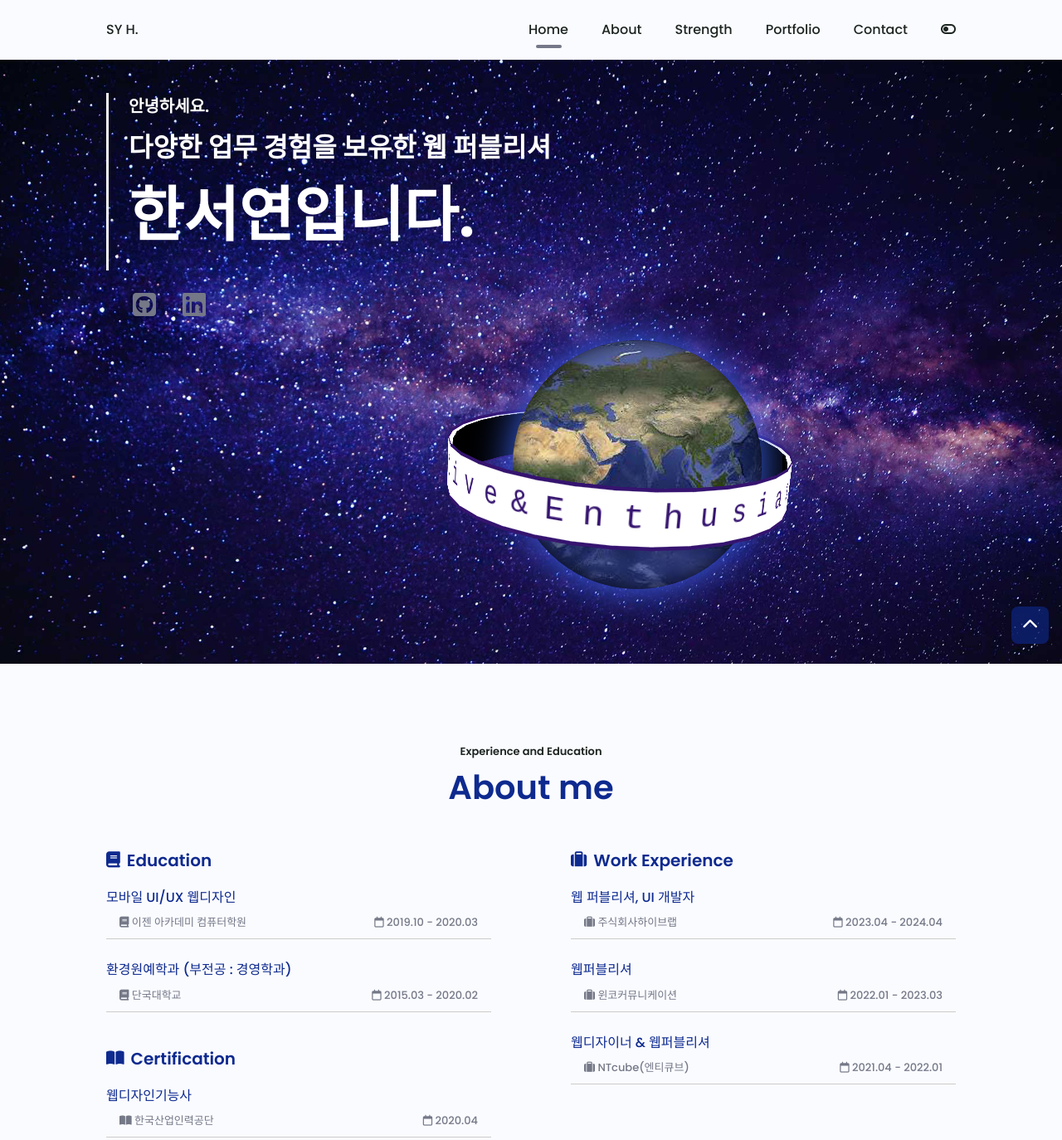
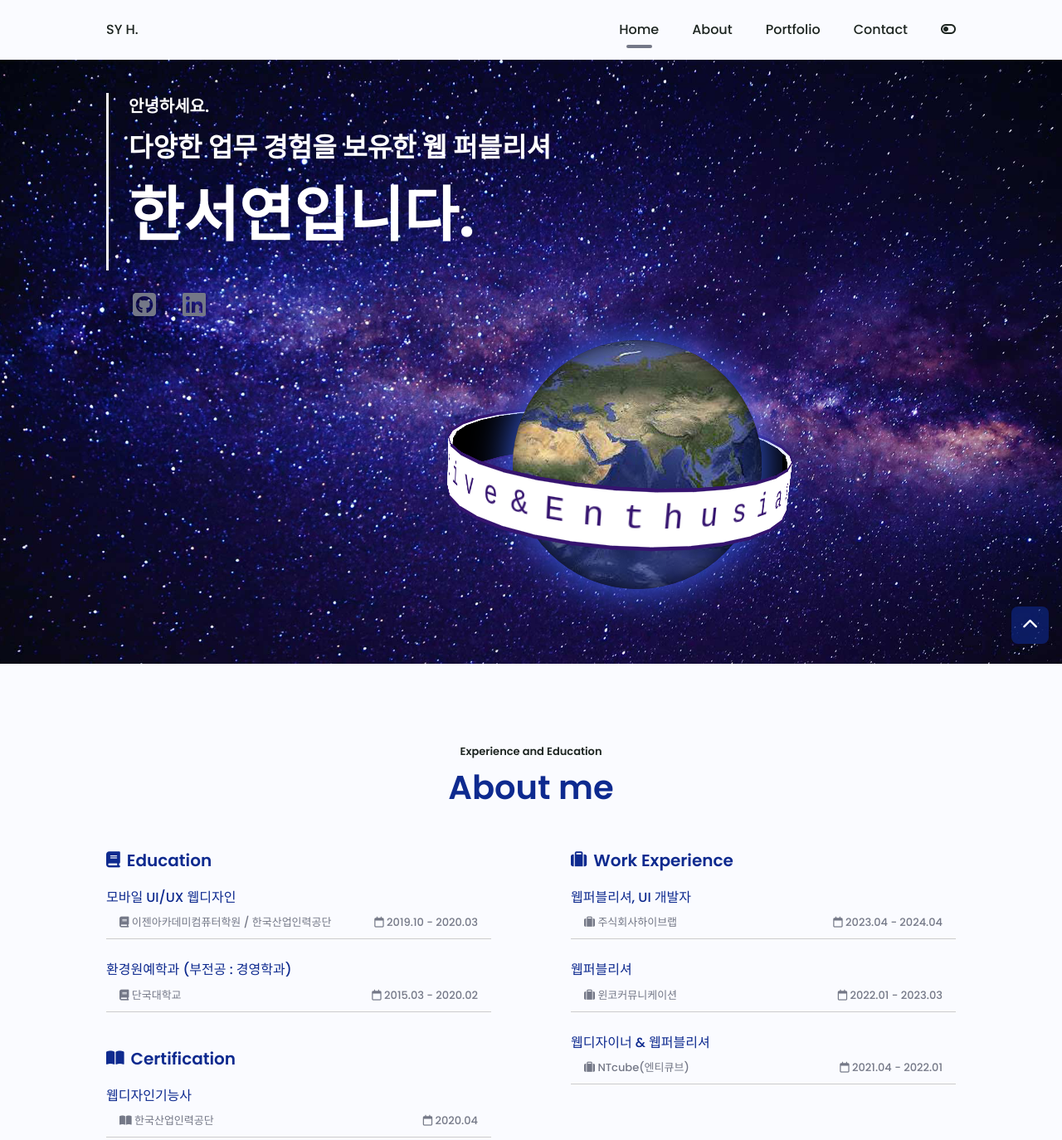
Before and after one commit to sy-hann/Portfolio_KR_2024, a plain HTML site: page index.html in a window 1280 px wide. Shown: the top 1374 px of the page at 83% size. Drawn offline with Linux system fonts and the light colour scheme.

Commit message:
Docs > 헤더 카테고리, 개행 수정

```diff
--- a/index.html
+++ b/index.html
@@ -31,7 +31,7 @@
 				<ul class="nav__list">
 					<li class="nav__item"><a href="#home" class="nav__link active__link">Home</a></li>
 					<li class="nav__item"><a href="#about" class="nav__link">About</a></li>
-					<li class="nav__item"><a href="#strength" class="nav__link">Strength</a></li>
+					<!-- <li class="nav__item"><a href="#strength" class="nav__link">Strength</a></li> -->
 					<li class="nav__item"><a href="#portfolio" class="nav__link">Portfolio</a></li>
 					<li class="nav__item"><a href="#contact" class="nav__link">Contact</a></li>
 
@@ -123,29 +123,24 @@
 					<div class="bd-grid">
 						<div class="qualification__data">
 							<h3 class="qualification__area">모바일 UI/UX 웹디자인</h3>
-
 							<div class="qualification__box">
 								<span class="qualification__work">
 									<i class="fas fa-book qualification__icon"></i>
-									이젠 아카데미 컴퓨터학원
+									이젠아카데미컴퓨터학원 / 한국산업인력공단
 								</span>
-
 								<span class="qualification__work">
 									<i class="far fa-calendar qualification__icon"></i>
 									2019.10 - 2020.03
 								</span>
 							</div>
 						</div>
-
 						<div class="qualification__data">
 							<h3 class="qualification__area">환경원예학과 (부전공 : 경영학과)</h3>
-
 							<div class="qualification__box">
 								<span class="qualification__work">
 									<i class="fas fa-book qualification__icon"></i>
 									단국대학교
 								</span>
-
 								<span class="qualification__work">
 									<i class="far fa-calendar qualification__icon"></i>
 									2015.03 - 2020.02
@@ -157,17 +152,14 @@
 						<i class="fas fa-book-open qualification__title-icon"></i>
 						Certification
 					</h2>
-
 					<div class="bd-grid">
 						<div class="qualification__data">
 							<h3 class="qualification__area">웹디자인기능사</h3>
-
 							<div class="qualification__box">
 								<span class="qualification__work">
 									<i class="fas fa-book-open qualification__icon"></i>
 									한국산업인력공단
 								</span>
-
 								<span class="qualification__work">
 									<i class="far fa-calendar qualification__icon"></i>
 									2020.04
@@ -185,14 +177,12 @@
 
 					<div class="bd-grid">
 						<div class="qualification__data">
-							<h3 class="qualification__area">웹 퍼블리셔, UI 개발자</h3>
-
+							<h3 class="qualification__area">웹퍼블리셔, UI 개발자</h3>
 							<div class="qualification__box">
 								<span class="qualification__work">
 									<i class="fas fa-suitcase qualification__icon"></i>
 									주식회사하이브랩
 								</span>
-
 								<span class="qualification__work">
 									<i class="far fa-calendar qualification__icon"></i>
 									2023.04 - 2024.04
@@ -201,13 +191,11 @@
 						</div>
 						<div class="qualification__data">
 							<h3 class="qualification__area">웹퍼블리셔</h3>
-
 							<div class="qualification__box">
 								<span class="qualification__work">
 									<i class="fas fa-suitcase qualification__icon"></i>
 									윈코커뮤니케이션
 								</span>
-
 								<span class="qualification__work">
 									<i class="far fa-calendar qualification__icon"></i>
 									2022.01 - 2023.03
@@ -216,15 +204,12 @@
 						</div>
 						<div class="qualification__data">
 							<h3 class="qualification__area">웹디자이너 & 웹퍼블리셔</h3>
-
 							<div class="qualification__box">
 								<span class="qualification__work">
 									<i class="fas fa-suitcase qualification__icon"></i>
 									NTcube(엔티큐브)
 								</span>
-
 								<span class="qualification__work">
-
 									<i class="far fa-calendar qualification__icon"></i>
 									2021.04 - 2022.01
 								</span>
@@ -232,38 +217,12 @@
 						</div>
 					</div>
 				</div>
-
-				<!-- <div class="qualification__content">
-					<h2 class="qualification__title">
-						<i class="fas fa-book-open qualification__title-icon"></i>
-						Certification
-					</h2>
-
-					<div class="bd-grid">
-						<div class="qualification__data">
-							<h3 class="qualification__area">웹디자인기능사</h3>
-
-							<div class="qualification__box">
-								<span class="qualification__work">
-									<i class="fas fa-book-open qualification__icon"></i>
-									한국산업인력공단
-								</span>
-
-								<span class="qualification__work">
-									<i class="far fa-calendar qualification__icon"></i>
-									2020.04
-								</span>
-							</div>
-						</div>
-					</div>
-				</div> -->
-
 			</div>
 		</section>
 
 
 		<!-- Principles -->
-		<section class="testimonial section bd-container" id="strength">
+		<section class="testimonial section bd-container">
 			<span class="section-subtitle">My strength in work</span>
 			<h2 class="section-title">Strength</h2>
 
@@ -274,24 +233,20 @@
 						<h3 class="testimonial__title">UI Development</h3>
 						<p class="testimonial__description">웹 퍼블리싱에 대한 이해도가 높으며 유지보수성, 확장성 높은 코드를 작성하여 효율적인 업무 프로세스를 지향합니다.</p>
 					</div>
-
 					<div class="testimonial__content swiper-slide">
 						<i class="fas fa-users testimonial__icon"></i>
 						<h3 class="testimonial__title">Cooperative</h3>
 						<p class="testimonial__description">디자이너, 개발자와 가깝게 일하며, 원활한 협업을 위해 노력합니다. 서로의 의도를 이해하고 존중하며 '함께' 좋은 결과물을 만들어냅니다.</p>
 					</div>
-
 					<div class="testimonial__content swiper-slide">
 						<i class="fas fa-user-circle testimonial__icon"></i>
 						<h3 class="testimonial__title">User First</h3>
 						<p class="testimonial__description">사용자의 시각과 관점에서 먼저 생각하고 고민하는 것을 좋아하며, 사용자에게 편리하고 즐거운 서비스를 제공하는 것에 관심이 많습니다.</p>
 					</div>
-
 					<div class="testimonial__content swiper-slide">
 						<i class="fas fa-fire testimonial__icon"></i>
 						<h3 class="testimonial__title">Passionate</h3>
 						<p class="testimonial__description">새로운 기술 혹은 업무에 두려움 없이 도전하고, 적극적인 자세와 열정을 바탕으로 매순간 실행력을 발휘하고자 노력합니다.</p>
-
 					</div>
 				</div>
 				<div class="swiper-pagination"></div>
```
